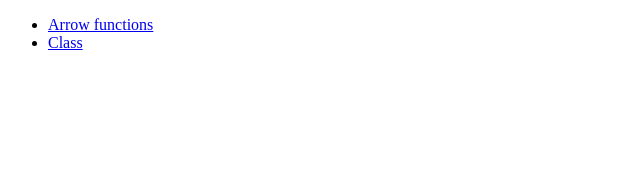
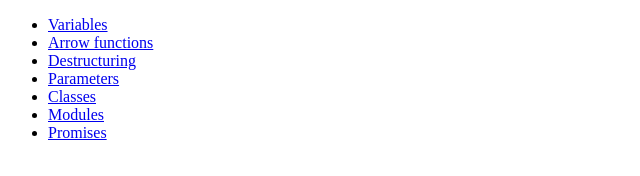
Before and after one commit to GabrielDelepine/es2015-examples, a website built with webpack: page index.html in a window 1280 px wide. Shown: the whole page, without its empty margins (0-640 px from the left). Built offline with nearby package versions, Linux system fonts and the light colour scheme.

Commit message:
new examples

```diff
--- /dev/null
+++ b/examples/destructuring/main.js
@@ -0,0 +1 @@
+'use strict';
--- /dev/null
+++ b/examples/modules/main.js
@@ -0,0 +1 @@
+'use strict';
--- /dev/null
+++ b/examples/parameters/main.js
@@ -0,0 +1 @@
+'use strict';
--- /dev/null
+++ b/examples/promises/main.js
@@ -0,0 +1 @@
+'use strict';
--- /dev/null
+++ b/examples/variables/main.js
@@ -0,0 +1 @@
+'use strict';
--- a/index.html
+++ b/index.html
@@ -8,12 +8,27 @@
 </head>
 <body>
 	<ul>
+                <li>
+                        <a href="/examples/variables/">Variables</a>
+                </li>
 		<li>
 			<a href="/examples/arrow-functions/">Arrow functions</a>
 		</li>
+                <li>
+                        <a href="/examples/destructuring/">Destructuring</a>
+                </li>
+                <li>
+                        <a href="/examples/parameters/">Parameters</a>
+                </li>
 		<li>
-			<a href="/examples/class/">Class</a>
+                        <a href="/examples/classes/">Classes</a>
 		</li>
+                <li>
+                        <a href="/examples/modules/">Modules</a>
+                </li>
+                <li>
+                        <a href="/examples/promises/">Promises</a>
+                </li>
 	</ul>
 	<script src="bundle.js"></script>
 </body>
```
